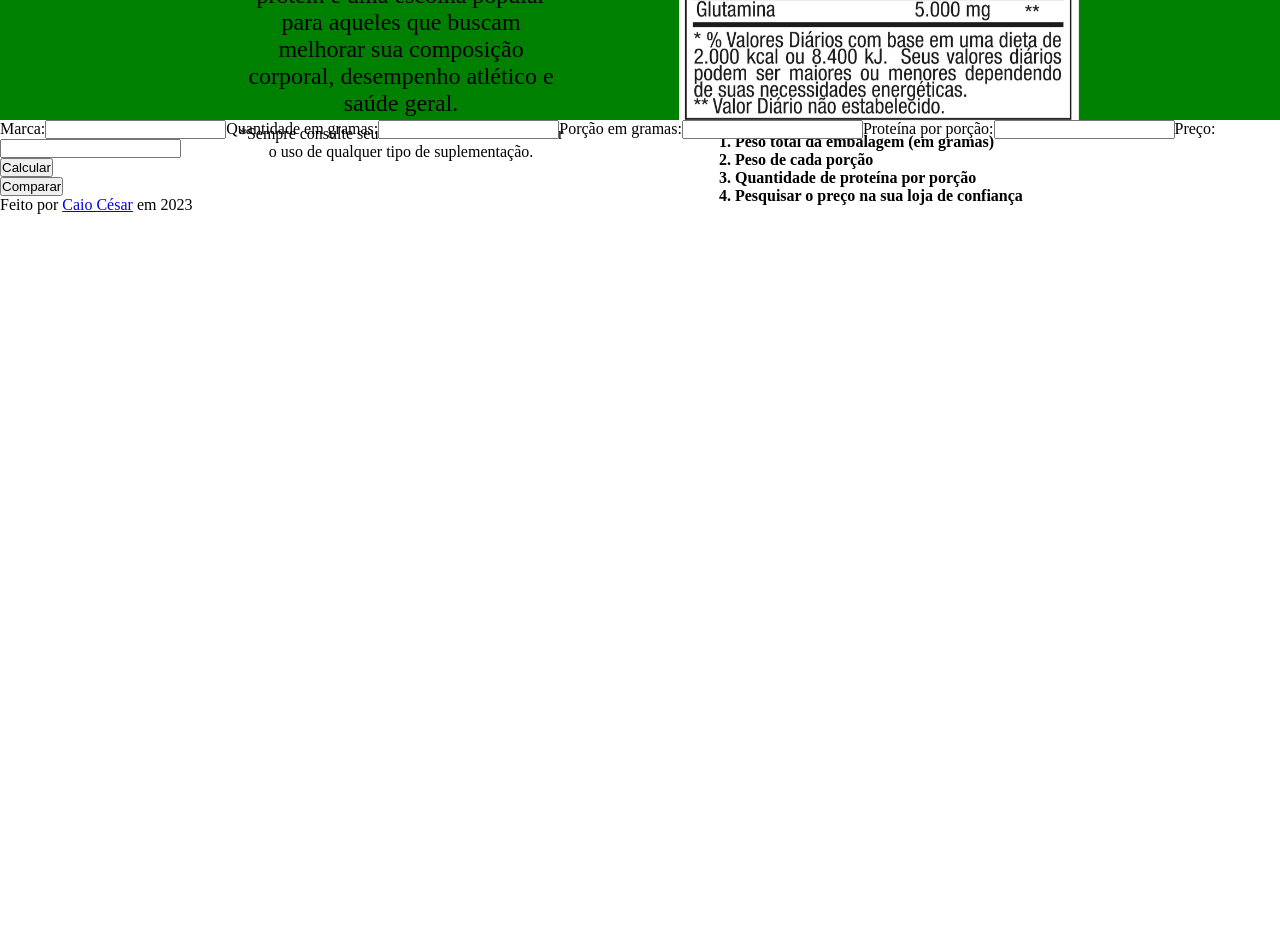
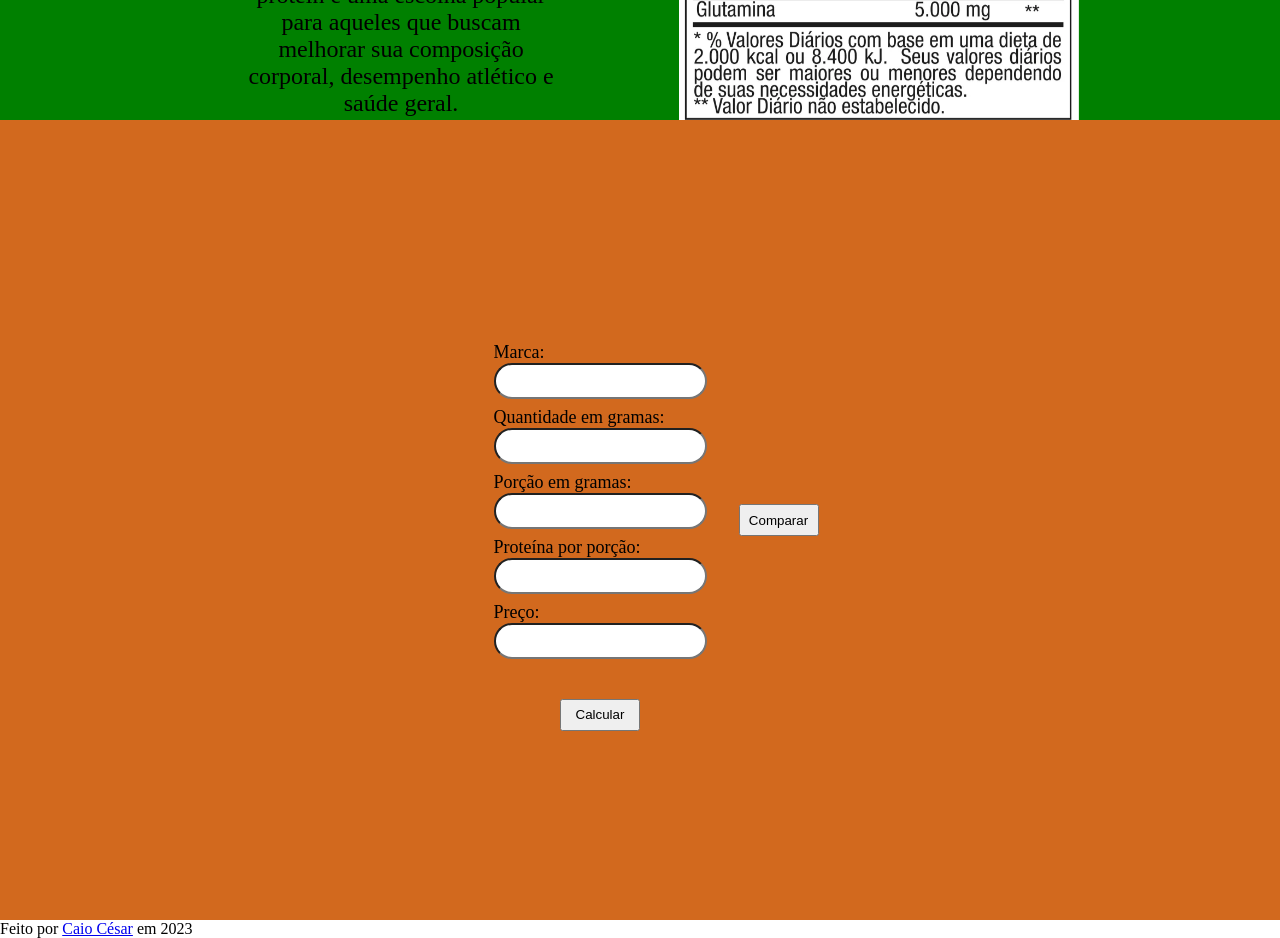
Before and after one commit to caio-cmc/calcuwhey, a React (Create React App) app: page / in a window 1280 px wide. Shown: the part 1480-2418 px from the top of the page. Before the commit the page ends 1694 px from the top, so only its background shows below. Built offline with nearby package versions, Linux system fonts and the light colour scheme.

Commit message:
wheyform stylized

```diff
--- a/src/Components/CalcButton.jsx
+++ b/src/Components/CalcButton.jsx
@@ -1,5 +1,6 @@
 import React, { useContext } from "react";
 import WheyContext from "../Context/WheyContext";
+import "../Styles/Components/CalcButton.scss"
 
 function CalcButton(props) {
   const {
@@ -28,7 +29,7 @@ function CalcButton(props) {
   }
 
   return (
-    <button onClick={ calculate ? resetForm : handleCalc }>
+    <button className="form-button" onClick={ calculate ? resetForm : handleCalc }>
       { calculate ? "Refazer" : "Calcular" }
     </button>
   );
--- a/src/Components/Footer.jsx
+++ b/src/Components/Footer.jsx
@@ -3,7 +3,7 @@ import React from "react";
 function Footer() {
   return (
     <footer>
-      <span>Feito por <a href="https://github.com/caio-cmc">Caio César</a> em 2023</span>
+      <span>Feito por <a href="https://github.com/caio-cmc" target="_blank" rel="noreferrer">Caio César</a> em 2023</span>
     </footer>
   )
 }
--- a/src/Components/WheyForm.jsx
+++ b/src/Components/WheyForm.jsx
@@ -1,6 +1,7 @@
 import React, { useContext } from "react";
 import WheyContext from "../Context/WheyContext";
 import CalcButton from "./CalcButton";
+import "../Styles/Components/WheyForm.scss"
 
 function WheyForm(props) {
   const {
@@ -22,7 +23,8 @@ function WheyForm(props) {
     totalProtein,
     proteinConcentration,
     proteinPrice,
-    updateArray
+    updateArray,
+    resetForm
   } = useContext(WheyContext);
 
   const { ind } = props;
@@ -60,68 +62,80 @@ function WheyForm(props) {
 
   const closeForm = (event) => {
     event.preventDefault();
+    resetForm(event);
     setComparison(false);
   }
 
   return (
-    <form>
+    <form className="whey-main">
+      <div className={`whey-conditionals-${ind}`}>
         { i === 1 &&
-        <button onClick={ closeForm }>
+          <button onClick={ closeForm } className="whey-closebtn">
             X
           </button>
         }
         {
           calculate ? (
-          <div>
-            <p>{ `Informações do whey ${ brand[i] }:` }</p>
-            <p>{ `Rende ${ servingQuant[i] } porções por embalagem` }</p>
-            <p>{ `Preço por porção: R$ ${ servingPrice[i] }` }</p>
-            <p>{ `Cada embalagem possui ${ totalProtein[i] }g de proteína, tendo assim uma concentração de ${ proteinConcentration[i] }%` }</p>
-            <p>{ `Você paga R$ ${proteinPrice[i]} só por a  proteína do produto` }</p>
+            <div className="whey-info-wrap">
+              <p className="whey-info">{ `Informações do whey ${ brand[i] }:` }</p>
+              <p className="whey-info">{ `Rende ${ servingQuant[i] } porções por embalagem` }</p>
+              <p className="whey-info">{ `Preço por porção: R$ ${ servingPrice[i] }` }</p>
+              <p className="whey-info">{ `Cada embalagem possui ${ totalProtein[i] }g de proteína, tendo assim uma concentração de ${ proteinConcentration[i] }%` }</p>
+              <p className="whey-info">{ `Você paga R$ ${proteinPrice[i]} só pela proteína do produto` }</p>
             </div>
           )
         :
           (
-          <div>
-            <label>
+            <div className="whey-form-main">
+              <label className="whey-labels">
                 Marca:
+                <br />
                 <input
+                  className="whey-inputs"
                   type="text"
                   value={ brand[i] }
                   onChange={ handleBrand }
                   required
                   />
               </label>
-            <label>
+              <label className="whey-labels">
                 Quantidade em gramas:
+                <br />
                 <input
+                  className="whey-inputs"
                   type="number"
                   value={ weight[i] }
                   onChange={ handleWeight }
                   required
                   />
               </label>
-            <label>
+              <label className="whey-labels">
                 Porção em gramas:
+                <br />
                 <input
+                  className="whey-inputs"
                   type="number"
                   value={ serving[i] }
                   onChange={ handleServing }
                   required
                   />
               </label>
-            <label>
+              <label className="whey-labels">
                 Proteína por porção:
+                <br />
                 <input
+                  className="whey-inputs"
                   type="number"
                   value={ protein[i] }
                   onChange={ handleProtein }
                   required
                   />
               </label>
-            <label>
+              <label className="whey-labels">
                 Preço:
+                <br />
                 <input
+                  className="whey-inputs"
                   type="number"
                   value={ price[i] }
                   onChange={ handlePrice }
@@ -131,6 +145,7 @@ function WheyForm(props) {
             </div>
         ) }
         { !comparison && <CalcButton ind={ i } />}
+      </div>
     </form>
   );
 }
--- a/src/Context/WheyProvider.jsx
+++ b/src/Context/WheyProvider.jsx
@@ -114,8 +114,8 @@ function WheyProvider({ children }) {
     }
   }
 
-  const getResults = async (weight, serving, protein, price, index) => {
-    await getServingPrice(weight, serving, price, index);
+  const getResults = (weight, serving, protein, price, index) => {
+    getServingPrice(weight, serving, price, index);
     getServingQuant(weight, serving, index);
     getTotalProtein(weight, serving, protein, index);
     getProteinConcentration(serving, protein, index);
--- a/src/Pages/MainPage.jsx
+++ b/src/Pages/MainPage.jsx
@@ -29,19 +29,25 @@ function MainPage() {
       {/* descrições e informações */}
       <Articles />
       {/* formulario de informações da proteína, usar o estado de comparação para renderizar ou não o segundo formulário */}
-      <section id="calculator">
+      <section id="calculator" className="main-calculator">
+        <div className="main-forms">
+          <div className="forms-wrap">
             <WheyForm ind="0" />
             {
               comparison ?
                 <WheyForm ind="1" />
                 :
-            <button onClick={ HandleComp }>
+                <button className="compare-button" onClick={ HandleComp }>
                   Comparar
                 </button>
             }
+          </div>
+          <div className="main-forms-button">
             {
               comparison && <CalcButton ind={["0", "1"]} />
             }
+          </div>
+        </div>
       </section>
       {/* footer */}
       <Footer />
--- /dev/null
+++ b/src/Styles/Components/CalcButton.scss
@@ -0,0 +1,6 @@
+.form-button {
+  width: 5rem;
+  height: 2rem;
+  align-items: center;
+  justify-content: center;
+}
--- a/src/Styles/Components/Header.scss
+++ b/src/Styles/Components/Header.scss
@@ -4,16 +4,19 @@
   flex-direction: row;
   justify-content: space-between;
   align-items: center;
-  padding: 0 8rem;
+  padding: 0;
   height: 8rem;
+  width: 100%;
+  position: fixed;
 }
 
 .header-logo {
   height: 5rem;
+  padding-left: 8rem;
 }
 
 .header-nav-links {
-  margin: 0 0.5rem;
+  padding-right: 8rem;
   text-decoration: none;
   color: red;
   font-weight: 700;
--- /dev/null
+++ b/src/Styles/Components/WheyForm.scss
@@ -0,0 +1,56 @@
+.whey-main {
+  display: flex;
+  flex-direction: column;
+}
+
+.whey-conditionals-0{
+  display: flex;
+  flex-direction: column;
+  align-items: center;
+}
+
+.whey-conditionals-1{
+  display: flex;
+  flex-direction: row-reverse;
+}
+
+.whey-closebtn {
+  height: 1.5rem;
+  width: 1.5rem;
+  margin-top: 2rem;
+  text-align: center;
+}
+
+.whey-info-wrap {
+  padding: 2rem;
+}
+
+.whey-info {
+  width: 20rem;
+  font-size: larger;
+  font-weight: 500;
+  padding-bottom: 1rem;
+}
+
+.whey-form-main {
+  display: flex;
+  flex-direction: column;
+  padding: 2rem;
+}
+
+.whey-labels {
+  font-size: large;
+  font-weight: 500;
+  padding-bottom: 0.5rem;
+}
+
+.whey-inputs {
+  border-radius: 20px;
+  padding: 0rem 1rem;
+  height: 2rem;
+
+  &::-webkit-inner-spin-button,
+  &::-webkit-outer-spin-button {
+    -webkit-appearance: none;
+  }
+}
--- a/src/Styles/Pages/MainPage.scss
+++ b/src/Styles/Pages/MainPage.scss
@@ -29,3 +29,33 @@
   font-size: 2rem;
   width: 70%;
 }
+
+.main-calculator {
+  height: 100vh;
+  background-color: chocolate;
+}
+
+.main-forms {
+  display: flex;
+  flex-direction: column;
+  height: 100%;
+  align-items: center;
+  justify-content: center;
+}
+
+.forms-wrap {
+  display: flex;
+  flex-direction: row;
+  align-items: center;
+}
+
+.compare-button {
+  width: 5rem;
+  height: 2rem;
+}
+
+.main-forms-button {
+  display: flex;
+  align-items: center;
+  justify-content: center;
+}
```
Lines whose indentation alone changed are shown as unchanged.
